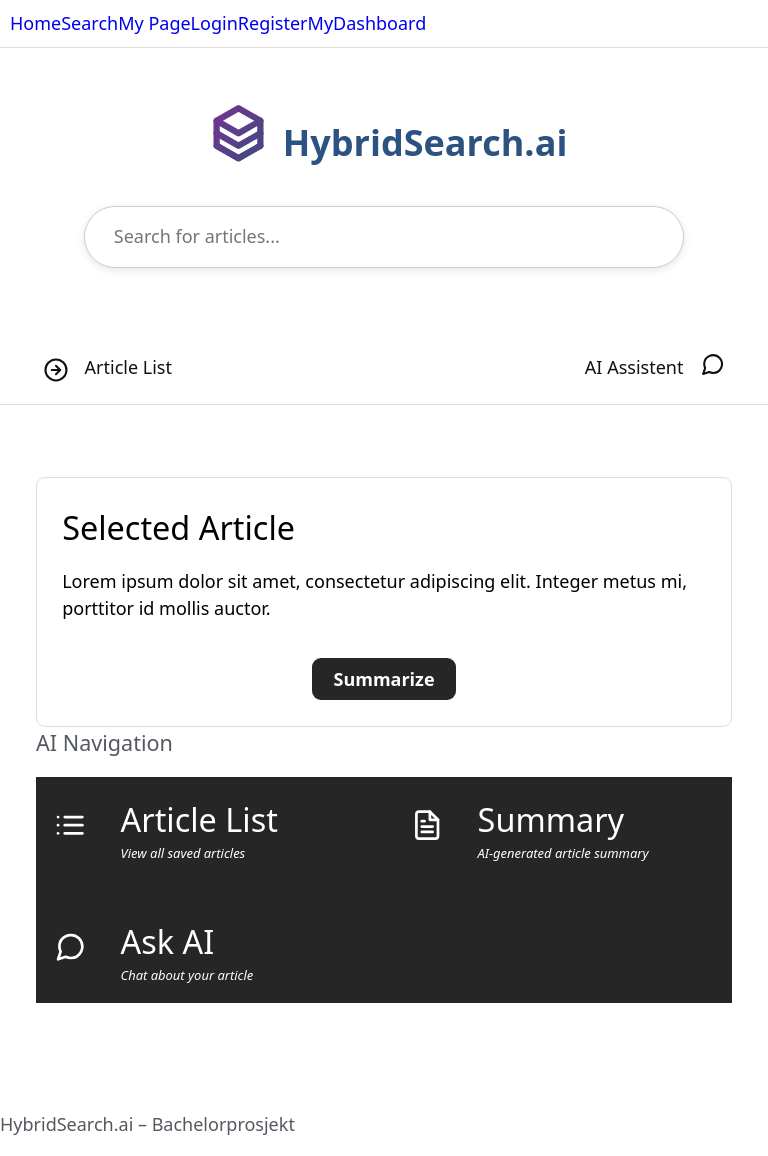
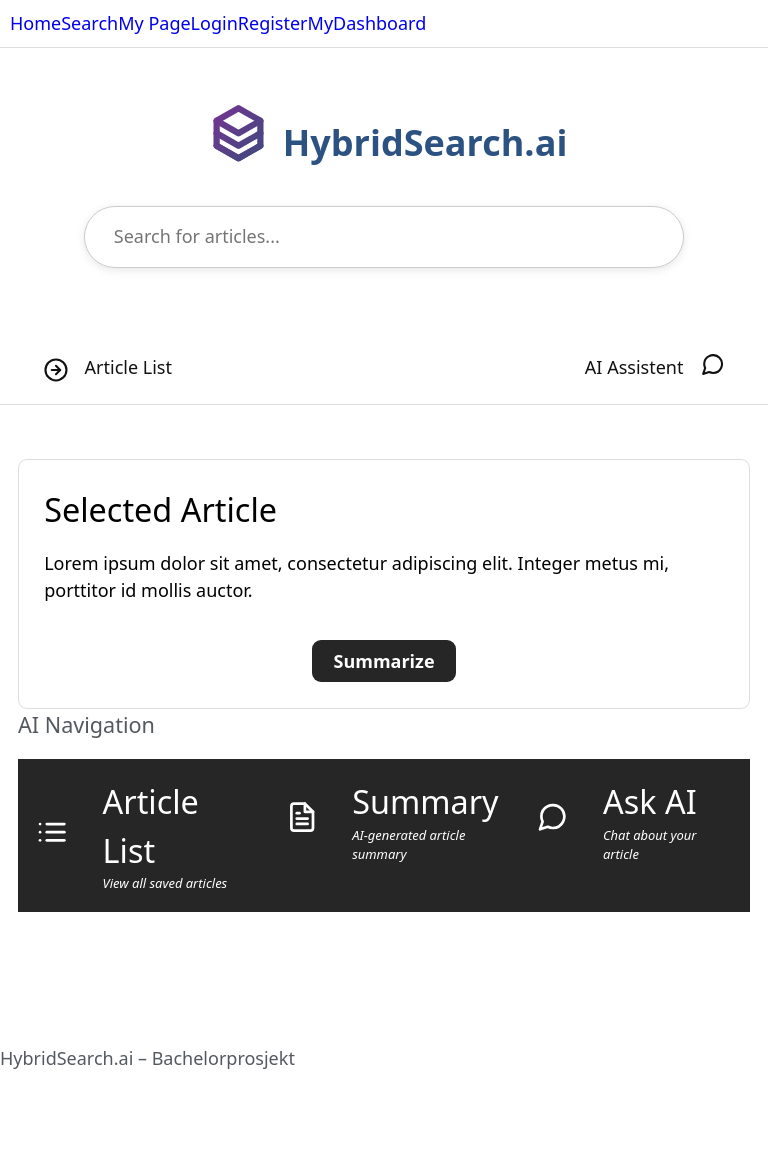
Before and after one commit to Hussein-Ali-Shamarti/Bachelor-SearchMotor, a React (Create React App) app in the folder frontend/: page /mydashboard in a window 768 px wide. After the commit the page ends 1090 px from the top, so only its background shows below. Built offline with nearby package versions, Linux system fonts and the light colour scheme.

Commit message:
Improve tablet view: restrict to one sidebar at a time and match layout to mobile logic

```diff
--- a/frontend/src/assets/styles/MyDashboard.css
+++ b/frontend/src/assets/styles/MyDashboard.css
@@ -310,4 +310,22 @@
   }
 }
 
-/* searchbar og controll panel er sticky ved mobilview */
+/* tablett view  */
+
+@media screen and (min-width: 601px) and (max-width: 1024px) {
+  .article-sidebar,
+  .ai-sidebar,
+  .main-area {
+    width: 100%;
+    padding: 1rem;
+    background: white;
+    display: block;
+  }
+
+  .article-sidebar.hidden,
+  .ai-sidebar.hidden {
+    display: none !important;
+  }
+
+  /* Vi skjuler ikke main-area på tablet, fordi begge sidebars er default skjult */
+}
--- a/frontend/src/pages/MyDashboard.jsx
+++ b/frontend/src/pages/MyDashboard.jsx
@@ -11,24 +11,28 @@ import HeaderMyDashboard from "../components/HeaderMyDashboard";
 function MyDashboard() {
   const [selectedArticle, setSelectedArticle] = useState(null);
   const [showSummary, setShowSummary] = useState(false);
+  const [articleSidebarHidden, setArticleSidebarHidden] = useState(true);
+  const [aiSidebarHidden, setAiSidebarHidden] = useState(true);
+  const [isMobile, setIsMobile] = useState(window.innerWidth <= 600);
+  const [isTablet, setIsTablet] = useState(
+    window.innerWidth > 600 && window.innerWidth <= 1024
+  );
 
-  const [articleSidebarHidden, setArticleSidebarHidden] = useState(true); // Skjult som standard
-  const [aiSidebarHidden, setAiSidebarHidden] = useState(true); // Skjult som standard
-
-  const [isMobile, setIsMobile] = useState(window.innerWidth <= 600);
-
-  // Oppdater mobilstatus når vinduet endres
   useEffect(() => {
     const handleResize = () => {
-      const mobile = window.innerWidth <= 600;
+      const width = window.innerWidth;
+      const mobile = width <= 600;
+      const tablet = width > 600 && width <= 1024;
+
       setIsMobile(mobile);
+      setIsTablet(tablet);
 
-      if (!mobile) {
+      if (!mobile && !tablet) {
         // Desktop: vis alt
         setArticleSidebarHidden(false);
         setAiSidebarHidden(false);
       } else {
-        // Mobil: start med begge skjult
+        // Mobil og nettbrett: start med alt skjult
         setArticleSidebarHidden(true);
         setAiSidebarHidden(true);
       }
@@ -42,6 +46,12 @@ function MyDashboard() {
     if (isMobile) {
       setArticleSidebarHidden((prev) => !prev);
       setAiSidebarHidden(true);
+    } else if (isTablet) {
+      if (!aiSidebarHidden) {
+        alert("Please close the AI Assistant before opening the Article List.");
+        return;
+      }
+      setArticleSidebarHidden((prev) => !prev);
     } else {
       setArticleSidebarHidden((prev) => !prev);
     }
@@ -51,6 +61,12 @@ function MyDashboard() {
     if (isMobile) {
       setAiSidebarHidden((prev) => !prev);
       setArticleSidebarHidden(true);
+    } else if (isTablet) {
+      if (!articleSidebarHidden) {
+        alert("Please close the Article List before opening the AI Assistant.");
+        return;
+      }
+      setAiSidebarHidden((prev) => !prev);
     } else {
       setAiSidebarHidden((prev) => !prev);
     }
```
